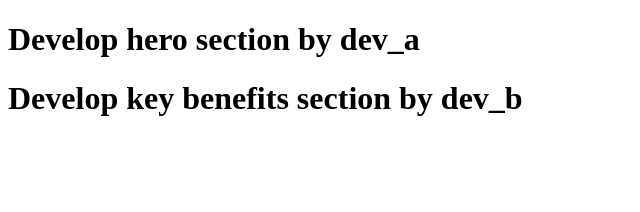
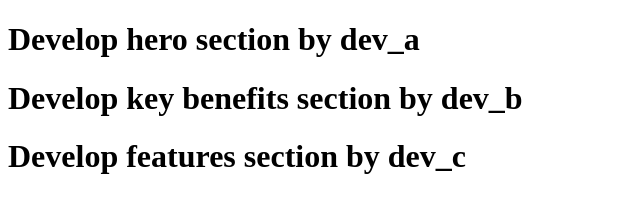
Before and after one commit to haksovanphanha99-dev/git-, a plain HTML site: page index.html in a window 1280 px wide. Shown: the whole page, without its empty margins (0-640 px from the left). Drawn offline with Linux system fonts and the light colour scheme.

Commit message:
feat: add features overview section, Author: dev_b

```diff
--- a/index.html
+++ b/index.html
@@ -24,7 +24,7 @@
 		</section>
 
 		<sectionid="features">
-
+			<h1>Develop features section by dev_c</h1>
 		</section>
 
 		<sectionid="visual-showcase">
```
